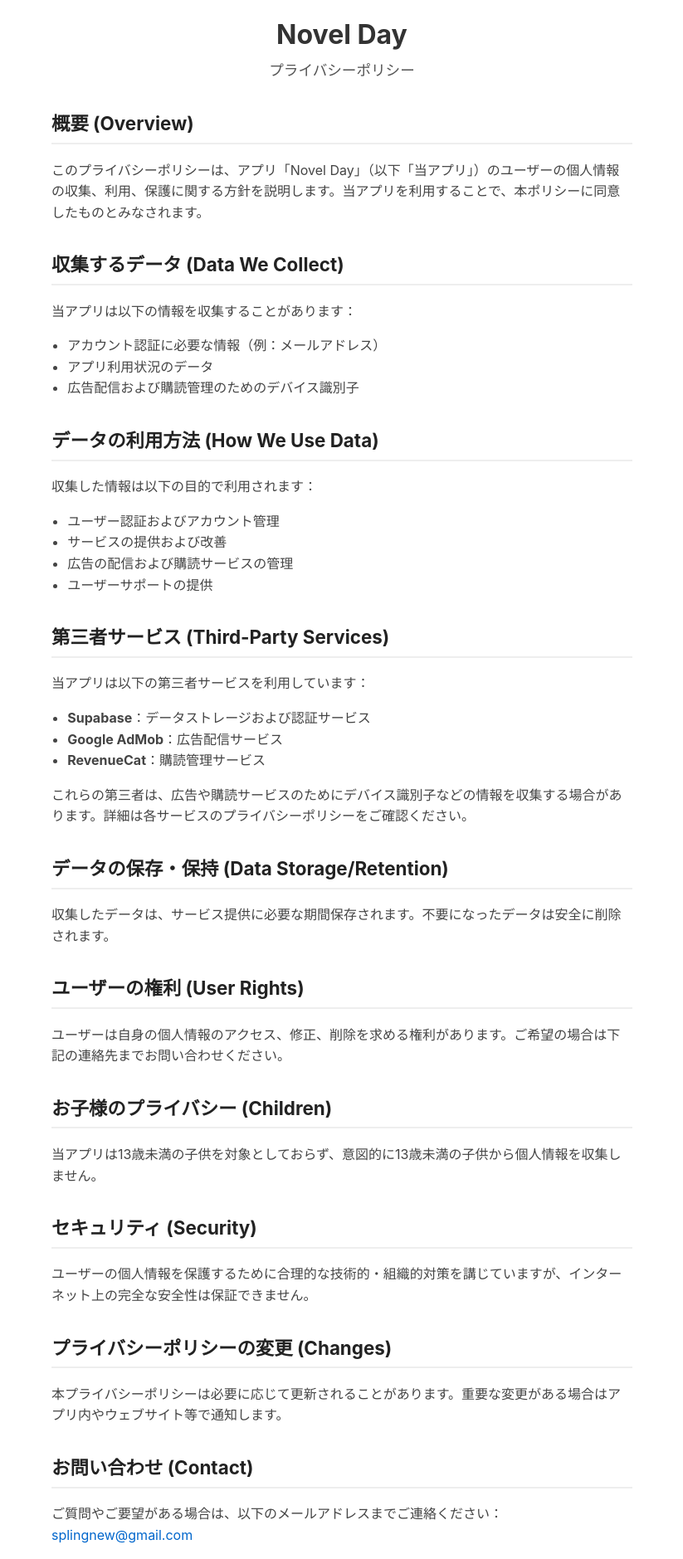
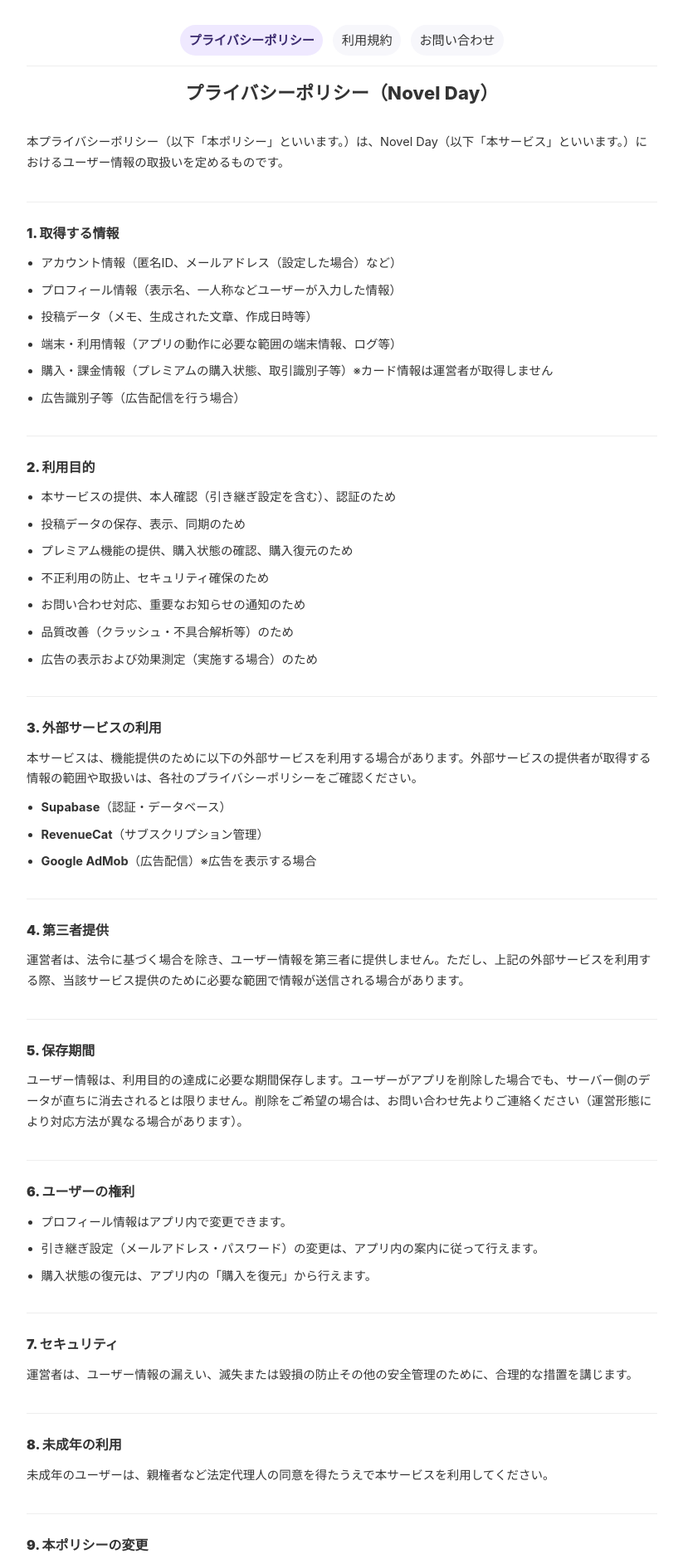
Before and after one commit to mata-s/NovelDay-privacy, a plain HTML site: page public/index.html in a window 1280 px wide. Shown: the top 1879 px of the page at 83% size, without its empty margins (228-1051 px from the left). Drawn offline with Linux system fonts and the light colour scheme.

Commit message:
こんなもんでしょ

```diff
--- a/public/index.html
+++ b/public/index.html
@@ -1,161 +1,243 @@
-<!DOCTYPE html>
+<!doctype html>
 <html lang="ja">
 <head>
-<meta charset="UTF-8" />
+  <meta charset="utf-8" />
   <meta name="viewport" content="width=device-width, initial-scale=1" />
   <title>Novel Day プライバシーポリシー</title>
   <style>
+    :root {
+      --maxw: 760px;
+      --text: #333;
+      --muted: #666;
+      --border: #eee;
+      --chip-bg: #f7f7fb;
+      --chip-active-bg: #efe9ff;
+      --chip-active-text: #3b2a6f;
+    }
+
     body {
-    font-family: -apple-system, BlinkMacSystemFont, "Segoe UI", Roboto, Helvetica, Arial, sans-serif, "Apple Color Emoji", "Segoe UI Emoji";
+      font-family: -apple-system, BlinkMacSystemFont, "Segoe UI", Roboto, Helvetica, Arial, "Hiragino Kaku Gothic ProN", "Noto Sans JP", "Yu Gothic", sans-serif;
       margin: 0;
-    padding: 1rem;
-    max-width: 700px;
-    margin-left: auto;
-    margin-right: auto;
-    line-height: 1.6;
-    color: #333;
+      padding: 18px;
+      color: var(--text);
       background: #fff;
+      line-height: 1.7;
     }
+
+    .wrap {
+      max-width: var(--maxw);
+      margin: 0 auto;
+    }
+
     header {
       text-align: center;
-    margin-bottom: 2rem;
+      margin: 10px 0 18px;
     }
+
     header h1 {
+      font-size: 22px;
       margin: 0;
-    font-size: 2rem;
-    font-weight: 700;
+      font-weight: 800;
+      letter-spacing: 0.2px;
     }
+
     header p {
-    margin: 0.25rem 0 0;
-    font-size: 1.1rem;
-    color: #555;
+      margin: 6px 0 0;
+      color: var(--muted);
+      font-size: 14px;
     }
+
+    .topnav {
+      display: flex;
+      gap: 0.75rem;
+      flex-wrap: wrap;
+      align-items: center;
+      justify-content: center;
+      padding: 0.75rem 0;
+      margin-bottom: 14px;
+      border-bottom: 1px solid var(--border);
+    }
+
+    .topnav a {
+      display: inline-block;
+      padding: 0.35rem 0.65rem;
+      border-radius: 999px;
+      background: var(--chip-bg);
+      color: var(--text);
+      font-size: 0.95rem;
+      text-decoration: none;
+    }
+
+    .topnav a[aria-current="page"] {
+      background: var(--chip-active-bg);
+      color: var(--chip-active-text);
+      font-weight: 800;
+    }
+
+    section {
+      padding: 10px 0;
+    }
+
     h2 {
-    margin-top: 2rem;
-    border-bottom: 2px solid #eee;
-    padding-bottom: 0.3rem;
-    font-size: 1.4rem;
-    color: #222;
+      margin: 0 0 10px;
+      font-size: 16px;
+      font-weight: 900;
     }
-  p, ul {
-    font-size: 1rem;
-    color: #444;
+
+    p {
+      margin: 0 0 10px;
+      font-size: 14.5px;
+      color: var(--text);
     }
+
     ul {
-    padding-left: 1.2rem;
+      margin: 0;
+      padding-left: 1.1rem;
     }
+
+    li {
+      margin: 0 0 8px;
+      font-size: 14.5px;
+    }
+
+    .divider {
+      height: 1px;
+      background: var(--border);
+      margin: 14px 0;
+    }
+
+    .small {
+      color: #777;
+      font-size: 12px;
+      text-align: center;
+      margin-top: 18px;
+    }
+
     a {
       color: #0066cc;
-    text-decoration: none;
     }
-  a:hover, a:focus {
-    text-decoration: underline;
-  }
+
     @media (max-width: 480px) {
-    body {
-      padding: 1rem 0.75rem;
-    }
-    header h1 {
-      font-size: 1.6rem;
-    }
-    header p {
-      font-size: 1rem;
-    }
-    h2 {
-      font-size: 1.2rem;
-    }
+      body { padding: 14px; }
+      header h1 { font-size: 20px; }
     }
   </style>
 </head>
 <body>
+  <div class="wrap">
+
+    <nav class="topnav" aria-label="サイト内ナビゲーション">
+      <a href="./index.html" aria-current="page">プライバシーポリシー</a>
+      <a href="./terms.html">利用規約</a>
+      <a href="./contact.html">お問い合わせ</a>
+    </nav>
+
     <header>
-  <h1>Novel Day</h1>
-  <p>プライバシーポリシー</p>
+      <h1>プライバシーポリシー（Novel Day）</h1>
     </header>
 
-<main>
     <section>
-  <h2>概要 (Overview)</h2>
-  <p>このプライバシーポリシーは、アプリ「Novel Day」（以下「当アプリ」）のユーザーの個人情報の収集、利用、保護に関する方針を説明します。当アプリを利用することで、本ポリシーに同意したものとみなされます。</p>
+      <p>本プライバシーポリシー（以下「本ポリシー」といいます。）は、Novel Day（以下「本サービス」といいます。）におけるユーザー情報の取扱いを定めるものです。</p>
     </section>
 
+    <div class="divider"></div>
+
     <section>
-  <h2>収集するデータ (Data We Collect)</h2>
-  <p>当アプリは以下の情報を収集することがあります：</p>
+      <h2>1. 取得する情報</h2>
       <ul>
-    <li>アカウント認証に必要な情報（例：メールアドレス）</li>
-    <li>アプリ利用状況のデータ</li>
-    <li>広告配信および購読管理のためのデバイス識別子</li>
+        <li>アカウント情報（匿名ID、メールアドレス（設定した場合）など）</li>
+        <li>プロフィール情報（表示名、一人称などユーザーが入力した情報）</li>
+        <li>投稿データ（メモ、生成された文章、作成日時等）</li>
+        <li>端末・利用情報（アプリの動作に必要な範囲の端末情報、ログ等）</li>
+        <li>購入・課金情報（プレミアムの購入状態、取引識別子等）※カード情報は運営者が取得しません</li>
+        <li>広告識別子等（広告配信を行う場合）</li>
       </ul>
     </section>
 
+    <div class="divider"></div>
+
     <section>
-  <h2>データの利用方法 (How We Use Data)</h2>
-  <p>収集した情報は以下の目的で利用されます：</p>
+      <h2>2. 利用目的</h2>
       <ul>
-    <li>ユーザー認証およびアカウント管理</li>
-    <li>サービスの提供および改善</li>
-    <li>広告の配信および購読サービスの管理</li>
-    <li>ユーザーサポートの提供</li>
+        <li>本サービスの提供、本人確認（引き継ぎ設定を含む）、認証のため</li>
+        <li>投稿データの保存、表示、同期のため</li>
+        <li>プレミアム機能の提供、購入状態の確認、購入復元のため</li>
+        <li>不正利用の防止、セキュリティ確保のため</li>
+        <li>お問い合わせ対応、重要なお知らせの通知のため</li>
+        <li>品質改善（クラッシュ・不具合解析等）のため</li>
+        <li>広告の表示および効果測定（実施する場合）のため</li>
       </ul>
     </section>
 
+    <div class="divider"></div>
+
     <section>
-  <h2>第三者サービス (Third-Party Services)</h2>
-  <p>当アプリは以下の第三者サービスを利用しています：</p>
+      <h2>3. 外部サービスの利用</h2>
+      <p>本サービスは、機能提供のために以下の外部サービスを利用する場合があります。外部サービスの提供者が取得する情報の範囲や取扱いは、各社のプライバシーポリシーをご確認ください。</p>
       <ul>
-    <li><strong>Supabase</strong>：データストレージおよび認証サービス</li>
-    <li><strong>Google AdMob</strong>：広告配信サービス</li>
-    <li><strong>RevenueCat</strong>：購読管理サービス</li>
+        <li><strong>Supabase</strong>（認証・データベース）</li>
+        <li><strong>RevenueCat</strong>（サブスクリプション管理）</li>
+        <li><strong>Google AdMob</strong>（広告配信）※広告を表示する場合</li>
       </ul>
-  <p>これらの第三者は、広告や購読サービスのためにデバイス識別子などの情報を収集する場合があります。詳細は各サービスのプライバシーポリシーをご確認ください。</p>
     </section>
 
+    <div class="divider"></div>
+
     <section>
-  <h2>データの保存・保持 (Data Storage/Retention)</h2>
-  <p>収集したデータは、サービス提供に必要な期間保存されます。不要になったデータは安全に削除されます。</p>
+      <h2>4. 第三者提供</h2>
+      <p>運営者は、法令に基づく場合を除き、ユーザー情報を第三者に提供しません。ただし、上記の外部サービスを利用する際、当該サービス提供のために必要な範囲で情報が送信される場合があります。</p>
     </section>
 
+    <div class="divider"></div>
+
     <section>
-  <h2>ユーザーの権利 (User Rights)</h2>
-  <p>ユーザーは自身の個人情報のアクセス、修正、削除を求める権利があります。ご希望の場合は下記の連絡先までお問い合わせください。</p>
+      <h2>5. 保存期間</h2>
+      <p>ユーザー情報は、利用目的の達成に必要な期間保存します。ユーザーがアプリを削除した場合でも、サーバー側のデータが直ちに消去されるとは限りません。削除をご希望の場合は、お問い合わせ先よりご連絡ください（運営形態により対応方法が異なる場合があります）。</p>
     </section>
 
+    <div class="divider"></div>
+
     <section>
-  <h2>お子様のプライバシー (Children)</h2>
-  <p>当アプリは13歳未満の子供を対象としておらず、意図的に13歳未満の子供から個人情報を収集しません。</p>
+      <h2>6. ユーザーの権利</h2>
+      <ul>
+        <li>プロフィール情報はアプリ内で変更できます。</li>
+        <li>引き継ぎ設定（メールアドレス・パスワード）の変更は、アプリ内の案内に従って行えます。</li>
+        <li>購入状態の復元は、アプリ内の「購入を復元」から行えます。</li>
+      </ul>
     </section>
 
+    <div class="divider"></div>
+
     <section>
-  <h2>セキュリティ (Security)</h2>
-  <p>ユーザーの個人情報を保護するために合理的な技術的・組織的対策を講じていますが、インターネット上の完全な安全性は保証できません。</p>
+      <h2>7. セキュリティ</h2>
+      <p>運営者は、ユーザー情報の漏えい、滅失または毀損の防止その他の安全管理のために、合理的な措置を講じます。</p>
     </section>
 
+    <div class="divider"></div>
+
     <section>
-  <h2>プライバシーポリシーの変更 (Changes)</h2>
-  <p>本プライバシーポリシーは必要に応じて更新されることがあります。重要な変更がある場合はアプリ内やウェブサイト等で通知します。</p>
+      <h2>8. 未成年の利用</h2>
+      <p>未成年のユーザーは、親権者など法定代理人の同意を得たうえで本サービスを利用してください。</p>
     </section>
 
+    <div class="divider"></div>
+
     <section>
-  <h2>お問い合わせ (Contact)</h2>
-  <p>ご質問やご要望がある場合は、以下のメールアドレスまでご連絡ください：<br />
-  <a href="mailto:splingnew@gmail.com">splingnew@gmail.com</a></p>
+      <h2>9. 本ポリシーの変更</h2>
+      <p>運営者は、必要に応じて本ポリシーを変更できます。変更後の内容は、本サービス上での掲示または運営者が適切と判断する方法で周知した時点から効力を生じます。</p>
     </section>
 
+    <div class="divider"></div>
+
     <section>
-  <h2>発効日 (Effective Date)</h2>
-  <p>本プライバシーポリシーの発効日は <strong>2025年12月17日</strong> です。</p>
+      <h2>10. お問い合わせ</h2>
+      <p>本サービスに関するお問い合わせ、データ削除のご要望等は、以下のメールアドレスまでご連絡ください。</p>
+      <p>お問い合わせ窓口（運営者メール）：<a href="mailto:splingnew@gmail.com">splingnew@gmail.com</a><br />
+        ※ ご連絡の際は、表示名（アプリ内で設定している名前）を記載いただくと対応がスムーズです。</p>
     </section>
 
-<section>
-  <h2>日本語の要約 (Japanese Summary)</h2>
-  <p>「Novel Day」では、ユーザーの個人情報を適切に管理し、サービス向上のために利用しています。Supabase、Google AdMob、RevenueCatといった第三者サービスも利用していますが、これらのサービスによる情報収集については各社のプライバシーポリシーをご参照ください。ユーザーは自身の情報のアクセスや削除を求めることができます。</p>
-</section>
+    <p class="small">最終更新日：2025年12月17日</p>
 
-<section>
-  <h2>English Summary</h2>
-  <p>Novel Day collects and manages user information responsibly to provide and improve its services. The app uses third-party services including Supabase for data storage and authentication, Google AdMob for ads, and RevenueCat for subscription management. These third parties may collect device identifiers for their services. Users have the right to access and delete their personal data by contacting us.</p>
-</section>
-</main>
+  </div>
 </body>
 </html>
```
Also changed, not shown: public/contact.html (added, +191 -0 lines), public/terms.html (added, +280 -0 lines), 1 other file. Lines whose indentation alone changed are shown as unchanged.
